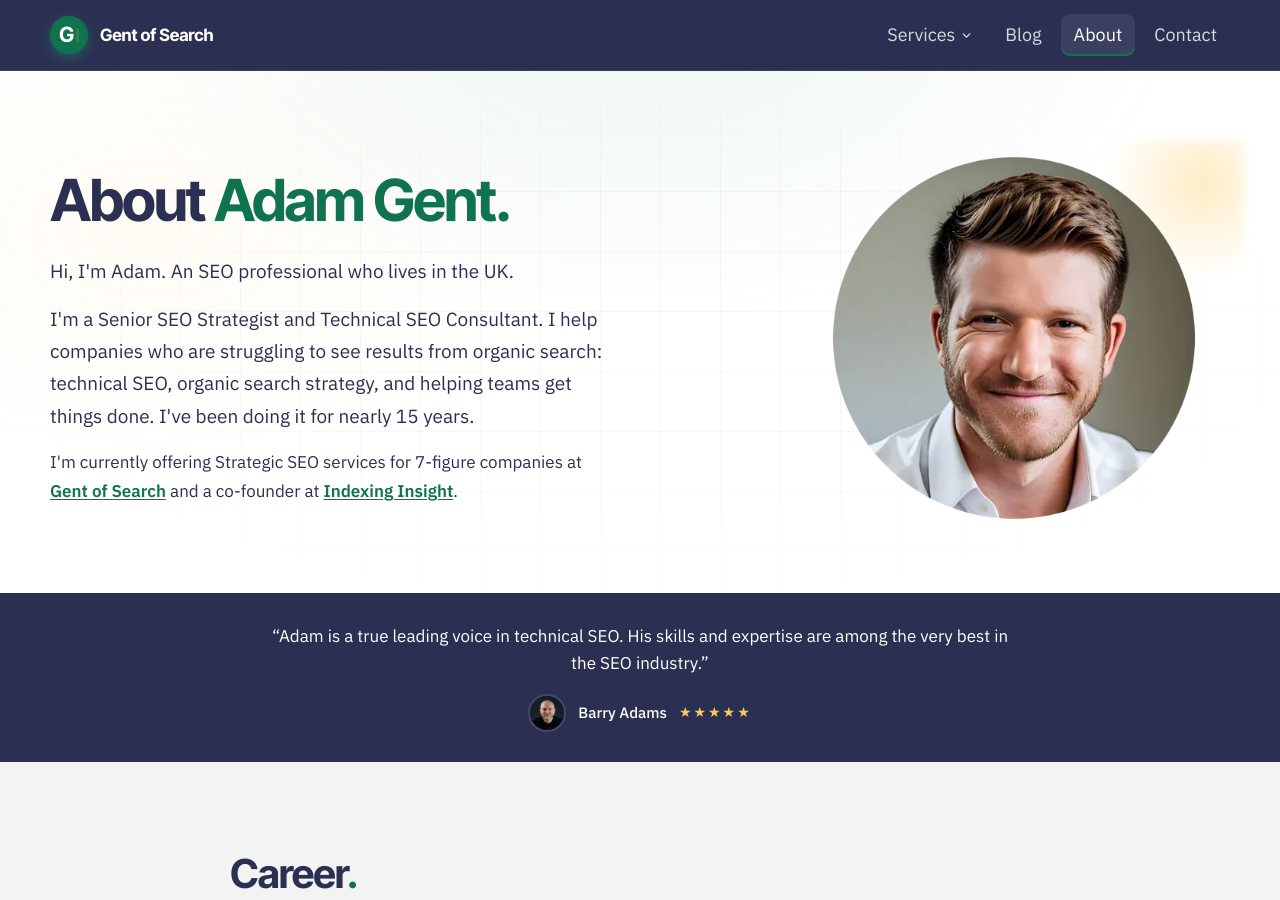
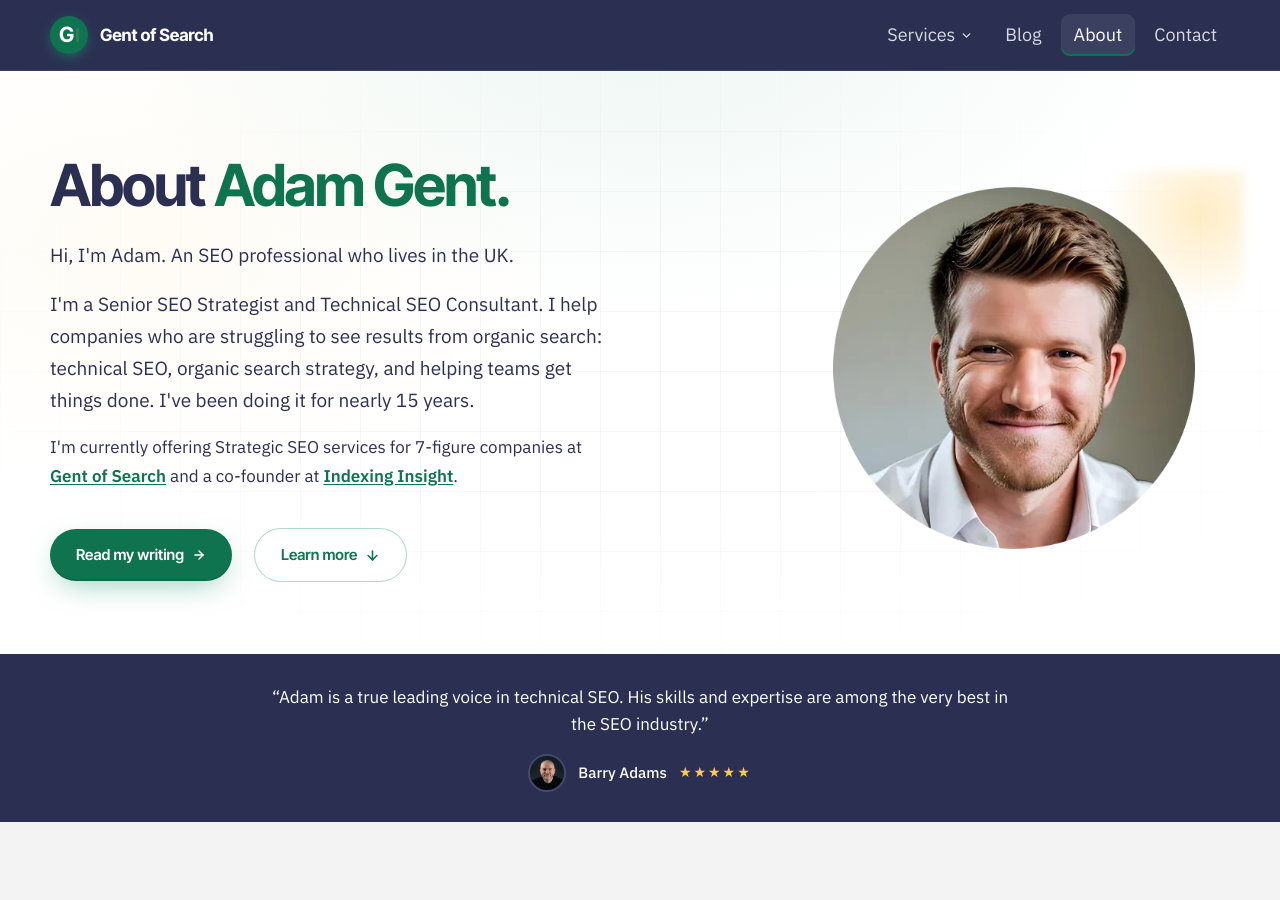
Before and after one commit to Gent-of-Search/gentofsearch.com, a Jekyll site: the page built from about.html, in a window 1280 px wide and 900 px high. Built offline with Jekyll 4.4.1, drawn with Linux system fonts in a browser that asks for light colours.

Commit message:
About intro: add 'Read my writing' + 'Learn more' CTAs (Learn more -> #career)

```diff
--- a/about.html
+++ b/about.html
@@ -14,6 +14,10 @@ nav_active: about
       <p style="font-size:clamp(17px,1.5vw,19px); color:#2B3052; max-width:560px; margin:0 0 16px; line-height:1.7;">Hi, I'm Adam. An SEO professional who lives in the UK.</p>
       <p style="font-size:clamp(17px,1.5vw,19px); color:#2B3052; max-width:560px; margin:0 0 16px; line-height:1.7;">I'm a Senior SEO Strategist and Technical SEO Consultant. I help companies who are struggling to see results from organic search: technical SEO, organic search strategy, and helping teams get things done. I've been doing it for nearly 15 years.</p>
       <p style="font-size:17px; color:#2B3052; max-width:560px; margin:0; line-height:1.7;">I'm currently offering Strategic SEO services for 7-figure companies at <a href="https://gentofsearch.com/" target="_blank" rel="noopener" style="color:#0F7350; font-weight:600; text-decoration:underline; text-underline-offset:2px;">Gent of Search</a> and a co-founder at <a href="https://indexinginsight.com/" target="_blank" rel="noopener" style="color:#0F7350; font-weight:600; text-decoration:underline; text-underline-offset:2px;">Indexing Insight</a>.</p>
+      <div style="display:flex; flex-wrap:wrap; align-items:center; gap:22px; margin-top:38px;">
+        <a href="{{ '/blog/' | relative_url }}" style="display:inline-flex; align-items:center; gap:8px; padding:14px 26px; border-radius:999px; font-family:'Inter Tight',sans-serif; font-weight:600; font-size:15px; background:#0F7350; color:#FFFFFF; text-decoration:none; box-shadow:0 10px 30px -10px rgba(26,147,111,0.55), inset 0 -2px 0 rgba(0,0,0,0.08);">Read my writing<svg width="14" height="14" viewBox="0 0 24 24" fill="none" stroke="currentColor" stroke-width="2.5" stroke-linecap="round" stroke-linejoin="round"><line x1="5" y1="12" x2="19" y2="12"></line><polyline points="12 5 19 12 12 19"></polyline></svg></a>
+        <a href="#career" style="display:inline-flex; align-items:center; gap:8px; padding:14px 26px; border-radius:999px; font-family:'Inter Tight',sans-serif; font-weight:600; font-size:15px; color:#0F7350; text-decoration:none; background:#FFFFFF; border:1px solid rgba(26,147,111,0.35);">Learn more<svg width="15" height="15" viewBox="0 0 24 24" fill="none" stroke="currentColor" stroke-width="2.5" stroke-linecap="round" stroke-linejoin="round"><line x1="12" y1="5" x2="12" y2="19"></line><polyline points="19 12 12 19 5 12"></polyline></svg></a>
+      </div>
     </div>
     <div style="position:relative;">
       <div style="position:absolute; inset:-14px -14px auto auto; width:140px; height:140px; background:radial-gradient(circle at 70% 30%, rgba(255,200,87,0.35), transparent 70%); filter:blur(4px); pointer-events:none;"></div>
@@ -37,7 +41,7 @@ nav_active: about
 </div>
 
 <!-- ===================== CAREER TIMELINE ===================== -->
-<section style="padding:90px 0; background:#F3F3F3;">
+<section id="career" style="padding:90px 0; background:#F3F3F3; scroll-margin-top:70px;">
   <div style="width:min(820px,100% - 48px); margin:0 auto;">
     <div style="margin-bottom:14px;">
       <h2 style="font-family:'Inter Tight',sans-serif; font-weight:700; font-size:clamp(28px,3.4vw,40px); line-height:1.12; letter-spacing:-0.025em; color:#2B3052; margin:0;">Career<span style="color:#0F7350;">.</span></h2>
```
